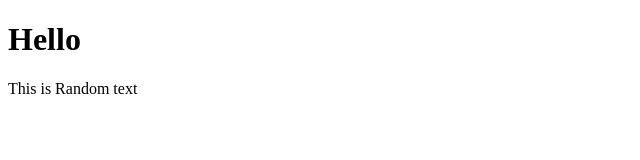
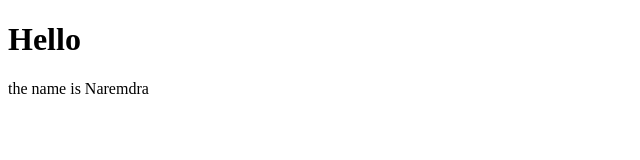
Before and after one commit to narendrasavale/Namaste-React, a plain HTML site: page index.html in a window 1280 px wide. Shown: the full height of the page, 0-640 px from the left. Drawn offline with Linux system fonts and the light colour scheme.

Commit message:
change the content of the paragraph

```diff
--- a/index.html
+++ b/index.html
@@ -7,6 +7,6 @@
 </head>
 <body>
     <h1>Hello</h1>
-    <p>This is Random text</p>
+    <p>the name is Naremdra</p>
 </body>
 </html>
```
